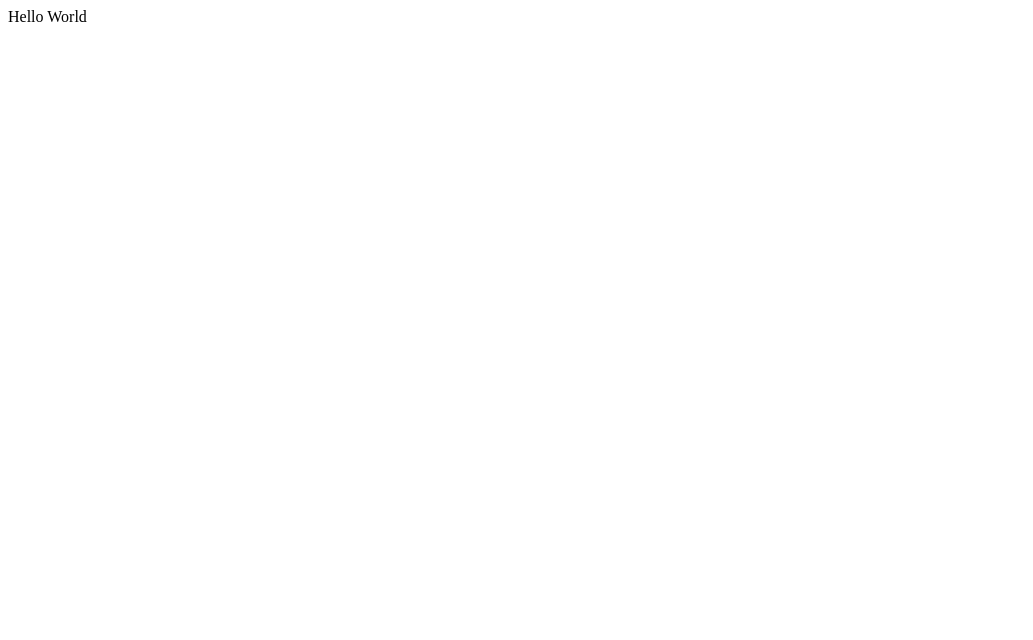
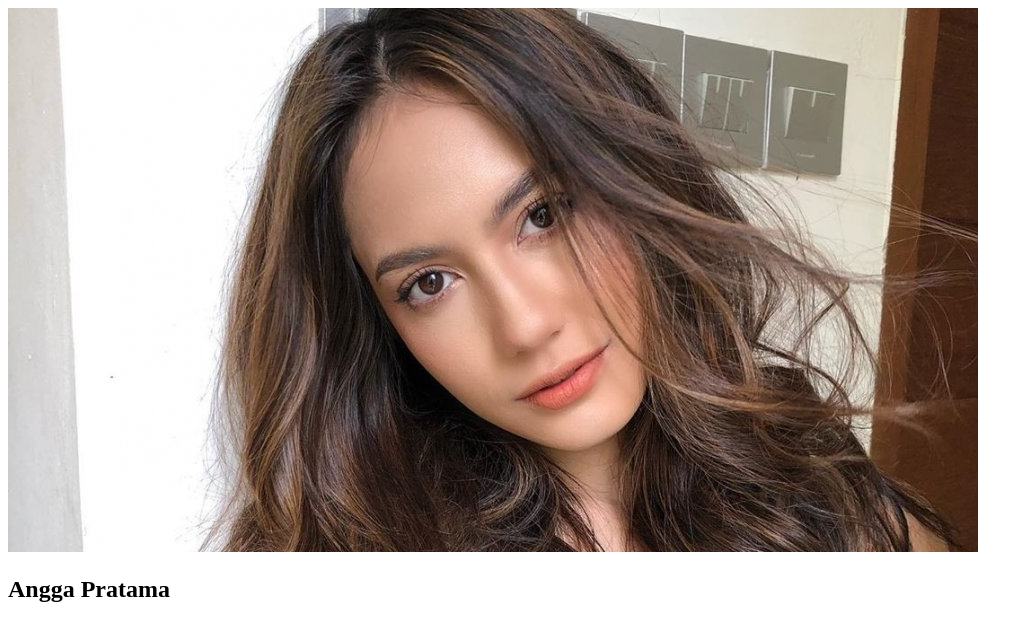
Before and after one commit to LevraGav/my-repo-from-remote, a plain HTML site: page index.html in a window 1280 px wide. Shown: the whole page, without its empty margins (0-1033 px from the left). Drawn offline with Linux system fonts and the light colour scheme.

Commit message:
Changed Hello world with img and h2 to display simple profile data. Image file added in the folder images and used as resource in the img element in index.html file

```diff
--- a/index.html
+++ b/index.html
@@ -2,9 +2,10 @@
 <html>
     <head>
     </head>
-
     <body>
-        Hello World
+        <div>
+            <img src="images/pevita.jpg" alt="profile image" />
+            <h2>Angga Pratama</h2>
+        </div>
     </body>
-
 </html>
```
Also changed, not shown: images/pevita.jpg (added).
